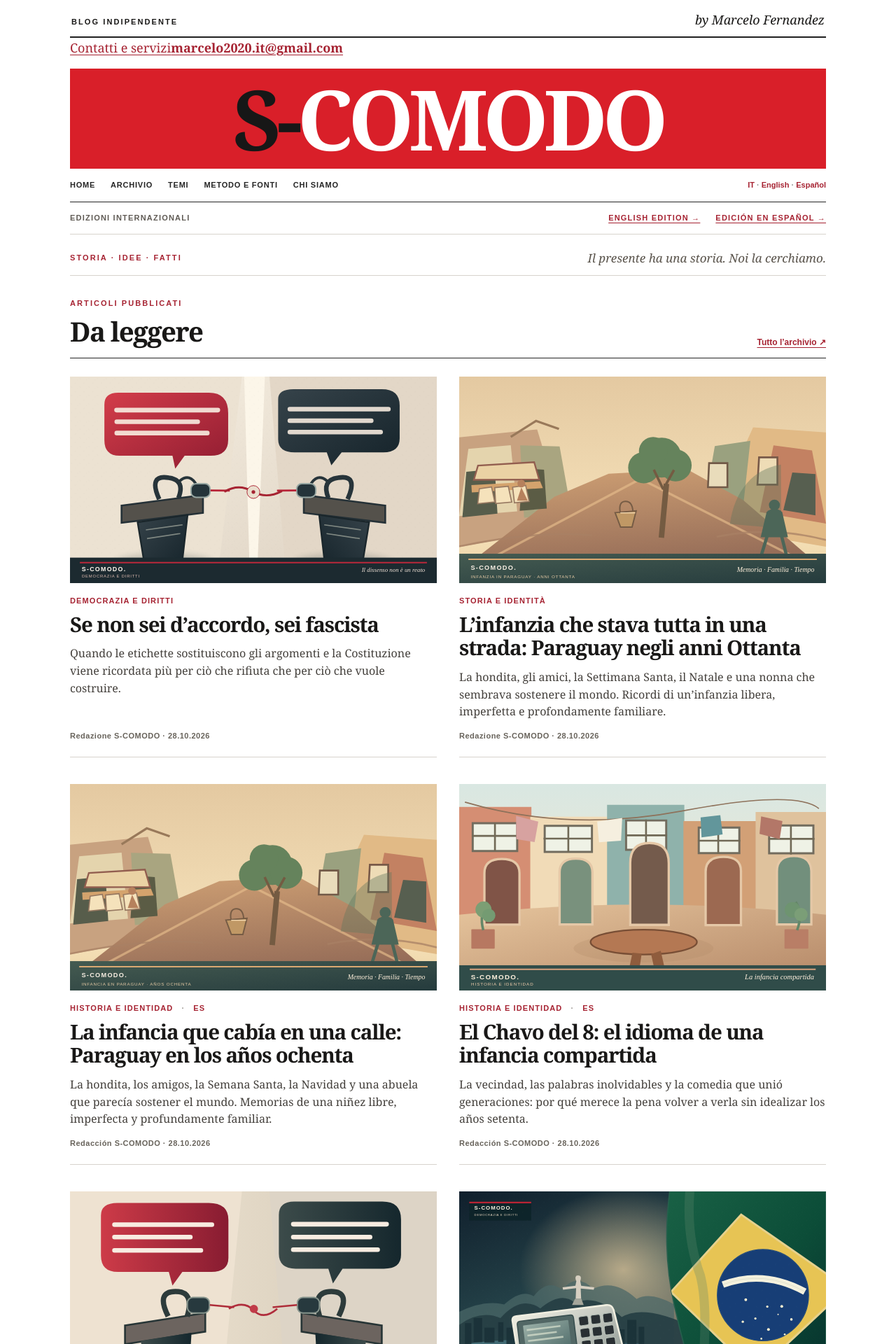
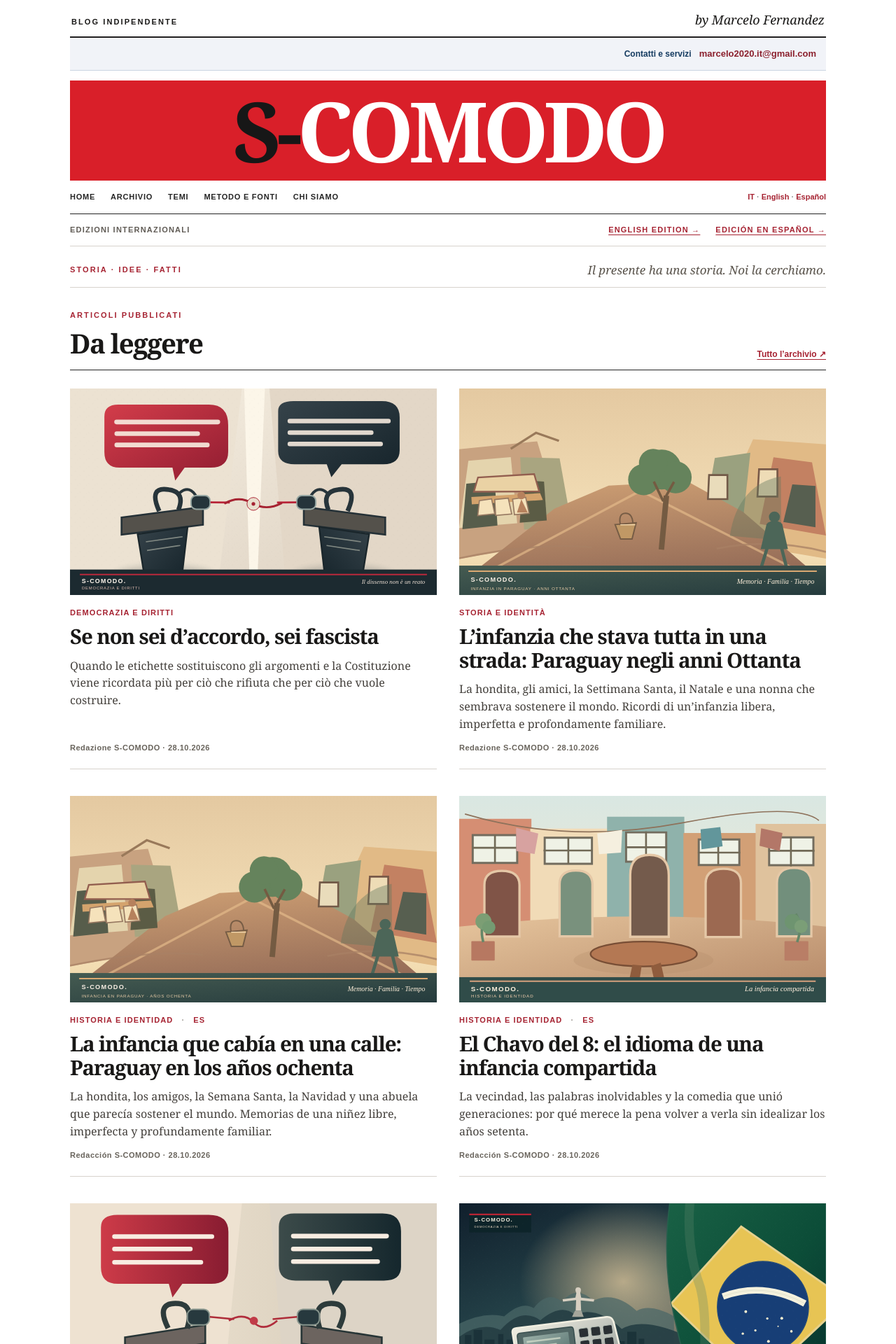
Before and after one commit to manzo8b/s-comodo, a Jekyll site: the page built from index.html, in a window 1280 px wide. Shown: the top 1920 px of the page at 70% size. Built offline with Jekyll 4.4.1, drawn with Linux system fonts in a browser that asks for light colours.

Commit message:
style(s-comodo): readable responsive mailto contact strip above masthead

```diff
--- a/assets/css/main.css
+++ b/assets/css/main.css
@@ -151,3 +151,13 @@
 .manzo-footer-credit span{display:block;color:#e6e6e6}
 @media(max-width:680px){.manzo-footer-credit{margin-top:8px;padding-top:16px}.manzo-footer-credit a{max-width:100%}}
 @media print{.manzo-footer-credit{display:none}}
+
+
+/* Public contact + services: always visible above the S-COMODO masthead. */
+.editorial-contact-strip{display:flex;justify-content:flex-end;align-items:center;padding:8px 14px;background:#F1F3F8;border-bottom:1px solid #CBD5E1;font:600 12px/1.5 Arial,Helvetica,sans-serif}
+.editorial-contact-strip a{display:inline-flex;flex-wrap:wrap;justify-content:flex-end;align-items:center;gap:5px 11px;color:#163C61;text-decoration:none;min-height:30px}
+.editorial-contact-strip a strong{color:#8B202D;font-size:13px;overflow-wrap:anywhere}
+.editorial-contact-strip a:hover strong{text-decoration:underline}
+.editorial-contact-strip a:focus-visible{outline:3px solid #B13F28;outline-offset:3px}
+@media(max-width:680px){.editorial-contact-strip{justify-content:center;padding:8px}.editorial-contact-strip a{justify-content:center;font-size:11px}}
+@media print{.editorial-contact-strip{display:none!important}}
```
